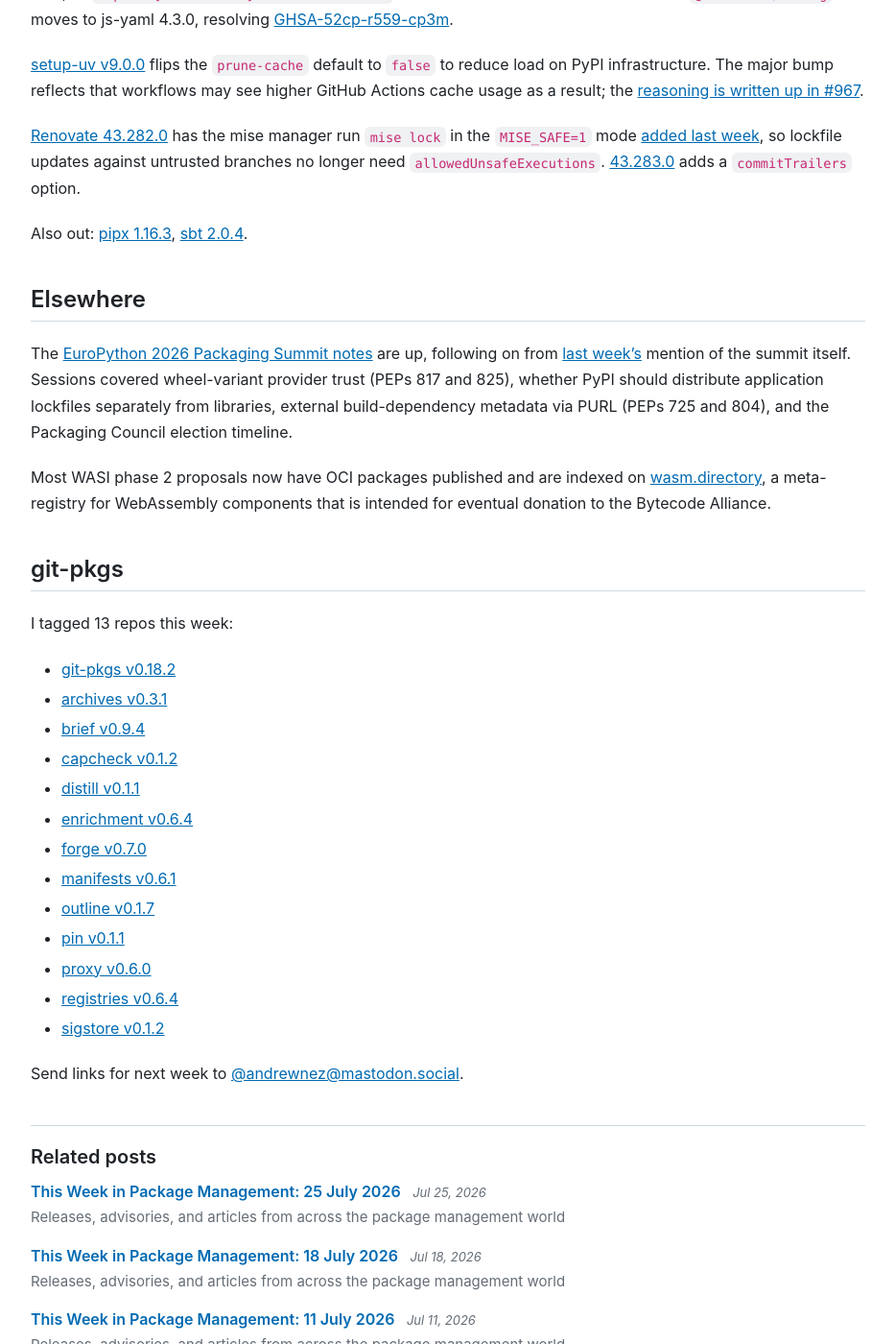
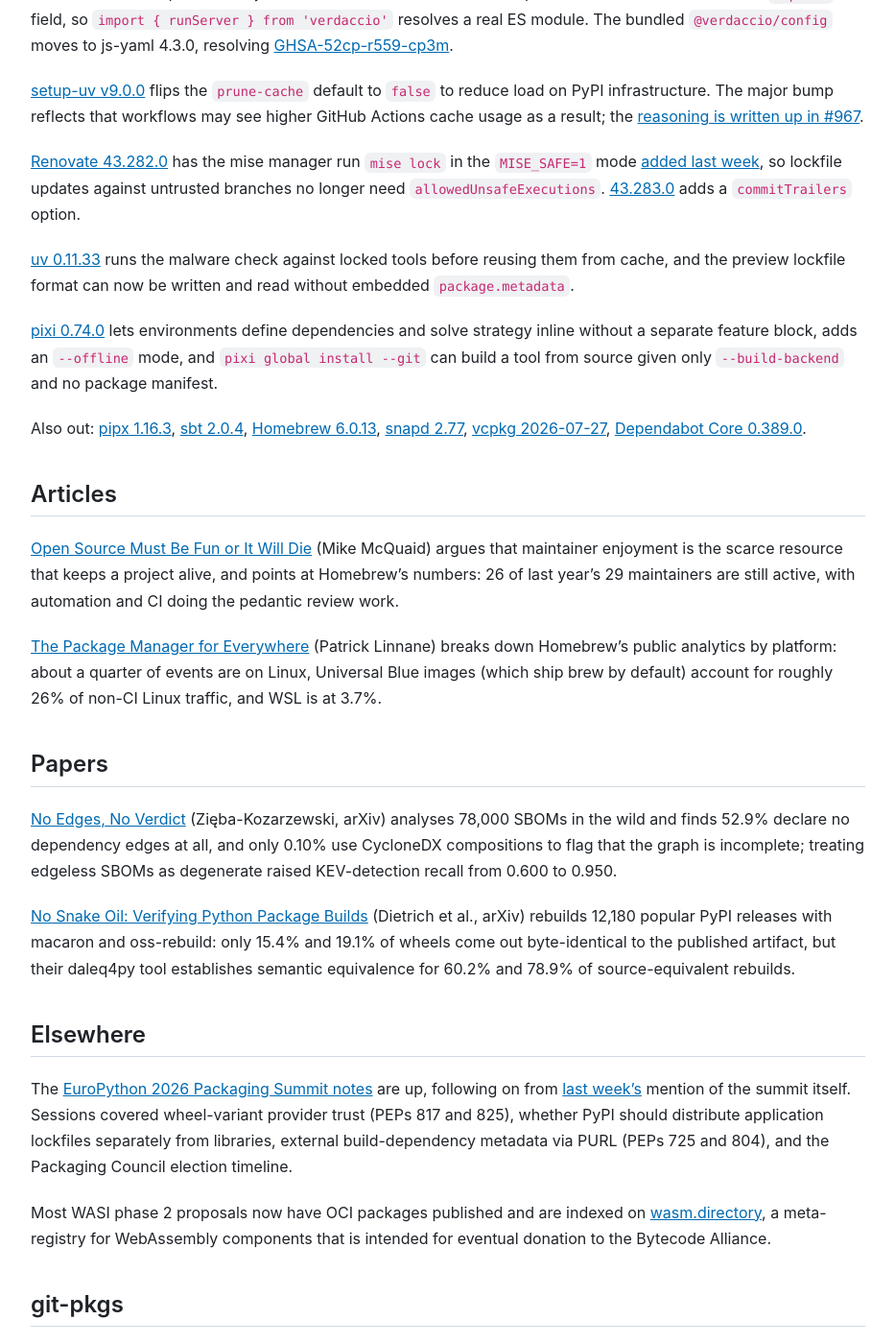
Before and after one commit to andrew/nesbitt.io, a Jekyll site: the page built from _posts/2026/2026-08-01-this-week-in-package-management.md, in a window 1280 px wide and 1400 px high, scrolled down 726 px. Shown: the whole window at 96% size, without its empty margins (173-1106 px from the left). Built offline with Jekyll 4.4.1, drawn with Linux system fonts in a browser that asks for light colours; comment, search, counter and statistics services are not loaded; some of the changed text lies outside the part shown.

Commit message:
Update twipm

```diff
--- a/_data/stats.json
+++ b/_data/stats.json
@@ -1,5 +1,5 @@
 {
-  "generated_at": "2026-07-28T12:01:28Z",
+  "generated_at": "2026-07-28T12:21:23Z",
   "total_posts": 186,
   "total_words": 262784,
   "reading_minutes": 1314,
--- a/_posts/2026/2026-08-01-this-week-in-package-management.md
+++ b/_posts/2026/2026-08-01-this-week-in-package-management.md
@@ -12,7 +12,7 @@
 
 ## Releases
 
-[mise 2026.7.14](https://github.com/jdx/mise/releases/tag/v2026.7.14) adds `additional_asset_patterns` to the GitHub/GitLab/Forgejo backend so a single install can overlay multiple release archives from one tag, each locked and verified independently. The default shell-argument settings (`unix_default_file_shell_args` and friends) are now global-only, closing a hole where an untrusted repository's local config could influence how commands from trusted sources were executed before trust evaluation ran.
+[mise 2026.7.14](https://github.com/jdx/mise/releases/tag/v2026.7.14) adds `additional_asset_patterns` to the GitHub/GitLab/Forgejo backend so a single install can overlay multiple release archives from one tag, each locked and verified independently. The default shell-argument settings (`unix_default_file_shell_args` and friends) are now global-only, closing a hole where an untrusted repository's local config could influence how commands from trusted sources were executed before trust evaluation ran. [2026.7.15](https://github.com/jdx/mise/releases/tag/v2026.7.15) adds experimental local task output caching: a task with declared outputs restores them and replays its logs instead of rerunning when its sources, config, tools and environment are unchanged.
 
 [Verdaccio 6.9.0](https://github.com/verdaccio/verdaccio/releases/tag/v6.9.0) requires Node.js 22 as the minimum runtime and ships a dual CJS+ESM build with an `exports` field, so `import { runServer } from 'verdaccio'` resolves a real ES module. The bundled `@verdaccio/config` moves to js-yaml 4.3.0, resolving [GHSA-52cp-r559-cp3m](https://github.com/advisories/GHSA-52cp-r559-cp3m).
 
@@ -20,7 +20,23 @@
 
 [Renovate 43.282.0](https://github.com/renovatebot/renovate/releases/tag/43.282.0) has the mise manager run `mise lock` in the `MISE_SAFE=1` mode [added last week](/2026/07/25/this-week-in-package-management), so lockfile updates against untrusted branches no longer need `allowedUnsafeExecutions`. [43.283.0](https://github.com/renovatebot/renovate/releases/tag/43.283.0) adds a `commitTrailers` option.
 
-Also out: [pipx 1.16.3](https://github.com/pypa/pipx/releases/tag/1.16.3), [sbt 2.0.4](https://github.com/sbt/sbt/releases/tag/v2.0.4).
+[uv 0.11.33](https://github.com/astral-sh/uv/releases/tag/0.11.33) runs the malware check against locked tools before reusing them from cache, and the preview lockfile format can now be written and read without embedded `package.metadata`.
+
+[pixi 0.74.0](https://github.com/prefix-dev/pixi/releases/tag/v0.74.0) lets environments define dependencies and solve strategy inline without a separate feature block, adds an `--offline` mode, and `pixi global install --git` can build a tool from source given only `--build-backend` and no package manifest.
+
+Also out: [pipx 1.16.3](https://github.com/pypa/pipx/releases/tag/1.16.3), [sbt 2.0.4](https://github.com/sbt/sbt/releases/tag/v2.0.4), [Homebrew 6.0.13](https://github.com/Homebrew/brew/releases/tag/6.0.13), [snapd 2.77](https://github.com/canonical/snapd/releases/tag/2.77), [vcpkg 2026-07-27](https://github.com/microsoft/vcpkg-tool/releases/tag/2026-07-27), [Dependabot Core 0.389.0](https://github.com/dependabot/dependabot-core/releases/tag/v0.389.0).
+
+## Articles
+
+[Open Source Must Be Fun or It Will Die](https://mikemcquaid.com/open-source-must-be-fun-or-it-will-die/) (Mike McQuaid) argues that maintainer enjoyment is the scarce resource that keeps a project alive, and points at Homebrew's numbers: 26 of last year's 29 maintainers are still active, with automation and CI doing the pedantic review work.
+
+[The Package Manager for Everywhere](https://starhaven.io/blog/2026-07-27-the-package-manager-for-everywhere/) (Patrick Linnane) breaks down Homebrew's public analytics by platform: about a quarter of events are on Linux, Universal Blue images (which ship brew by default) account for roughly 26% of non-CI Linux traffic, and WSL is at 3.7%.
+
+## Papers
+
+[No Edges, No Verdict](https://arxiv.org/abs/2607.22140) (Zięba-Kozarzewski, arXiv) analyses 78,000 SBOMs in the wild and finds 52.9% declare no dependency edges at all, and only 0.10% use CycloneDX compositions to flag that the graph is incomplete; treating edgeless SBOMs as degenerate raised KEV-detection recall from 0.600 to 0.950.
+
+[No Snake Oil: Verifying Python Package Builds](https://arxiv.org/abs/2607.21888) (Dietrich et al., arXiv) rebuilds 12,180 popular PyPI releases with macaron and oss-rebuild: only 15.4% and 19.1% of wheels come out byte-identical to the published artifact, but their daleq4py tool establishes semantic equivalence for 60.2% and 78.9% of source-equivalent rebuilds.
 
 ## Elsewhere
 
@@ -30,12 +46,13 @@
 
 ## git-pkgs
 
-I tagged 13 repos this week:
+I tagged 14 repos this week:
 
 - [git-pkgs v0.18.2](https://github.com/git-pkgs/git-pkgs/releases/tag/v0.18.2)
+- [cwe v0.1.0](https://github.com/git-pkgs/cwe/releases/tag/v0.1.0) (new), a Go library for looking up MITRE CWE entries by ID with the catalogue embedded at build time
 - [archives v0.3.1](https://github.com/git-pkgs/archives/releases/tag/v0.3.1)
 - [brief v0.9.4](https://github.com/git-pkgs/brief/releases/tag/v0.9.4)
-- [capcheck v0.1.2](https://github.com/git-pkgs/capcheck/releases/tag/v0.1.2)
+- [capcheck v0.1.3](https://github.com/git-pkgs/capcheck/releases/tag/v0.1.3)
 - [distill v0.1.1](https://github.com/git-pkgs/distill/releases/tag/v0.1.1)
 - [enrichment v0.6.4](https://github.com/git-pkgs/enrichment/releases/tag/v0.6.4)
 - [forge v0.7.0](https://github.com/git-pkgs/forge/releases/tag/v0.7.0)
```
